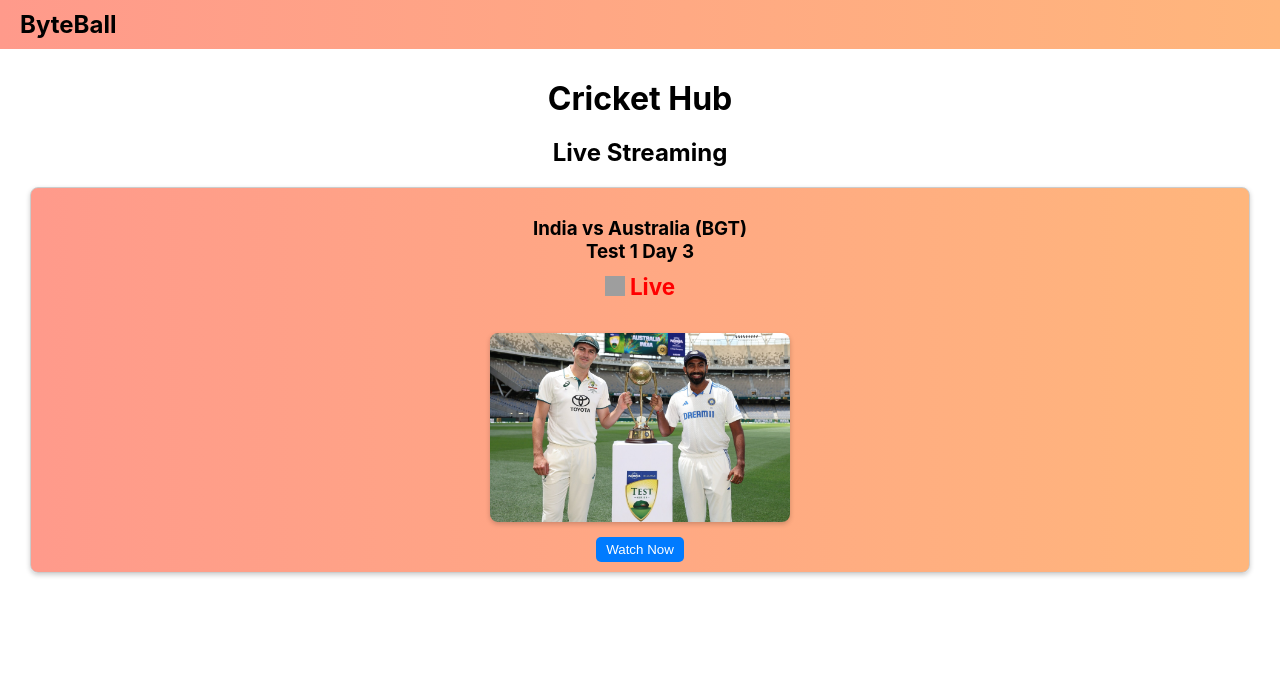
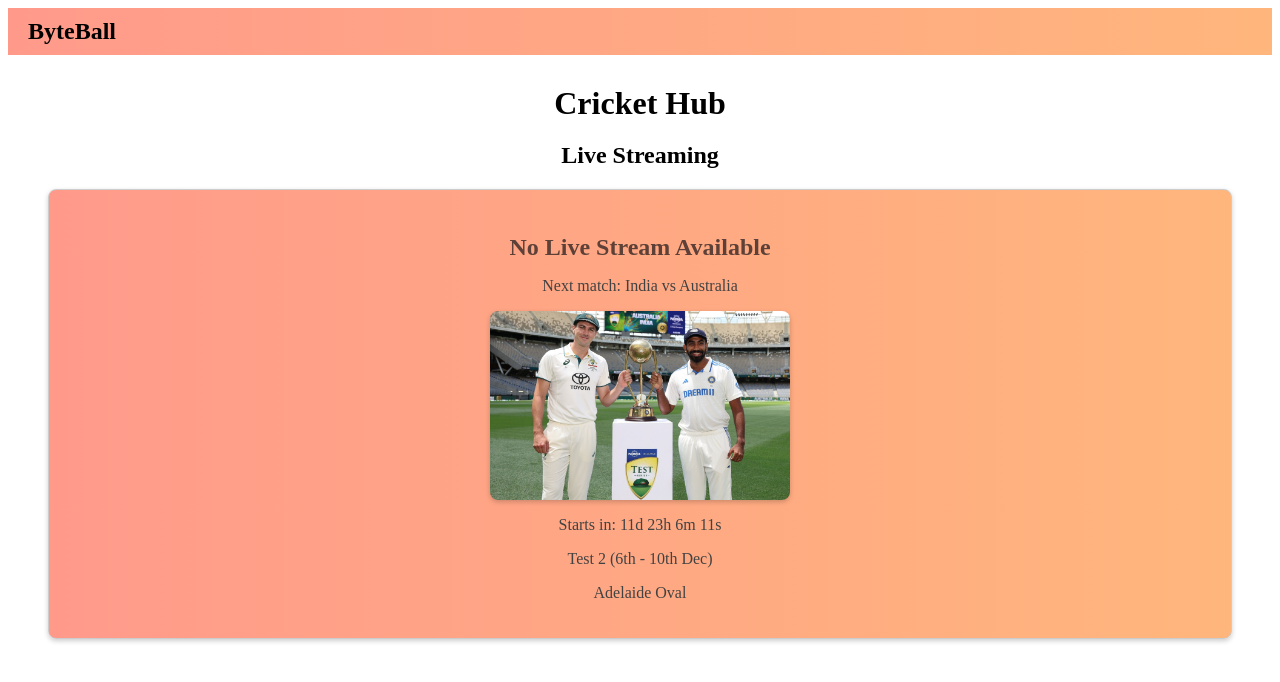
Before and after one commit to swgtds/byteball, a React (Create React App) app in the folder frontend/: page / in a window 1280 px wide. Shown: the top 682 px of the page. Built offline with nearby package versions, Linux system fonts and the light colour scheme; grey boxes are pictures that could not be loaded.

Commit message:
added: NolivestreamCard

```diff
--- a/frontend/package.json
+++ b/frontend/package.json
@@ -14,6 +14,7 @@
     "framer-motion": "^11.11.17",
     "react": "^18.3.1",
     "react-dom": "^18.3.1",
+    "react-router-dom": "^7.0.1",
     "react-scripts": "5.0.1",
     "tailwind-merge": "^2.5.4",
     "typescript": "^4.9.5",
--- a/frontend/src/App.tsx
+++ b/frontend/src/App.tsx
@@ -1,7 +1,9 @@
 // src/App.tsx
 import React, { useState } from 'react';
+import { Routes, Route } from 'react-router-dom';  // Use Routes and Route for routing
 import Navbar from './components/Navbar';
 import SportsSection from './components/SportsSection';
+import BorderGavaskarTrophyPage from './pages/BorderGavaskarTrophyPage'; // Your page component
 
 const App: React.FC = () => {
   const [selectedSport, setSelectedSport] = useState('Cricket');
@@ -9,7 +11,11 @@
   return (
     <div>
       <Navbar />
-      <SportsSection sport={selectedSport} />
+      <Routes>
+        <Route path="/" element={<SportsSection sport={selectedSport} />} />
+        <Route path="/border-gavaskar-trophy-2024" element={<BorderGavaskarTrophyPage />} />
+        {/* Other routes can be added here */}
+      </Routes>
     </div>
   );
 };
--- a/frontend/src/components/Navbar.tsx
+++ b/frontend/src/components/Navbar.tsx
@@ -29,7 +29,7 @@
     flex: 1,
   },
   logoText: {
-    color: '#000000', // Black color for the logo text
+    color: '#000000',
     fontSize: '24px',
     fontWeight: 'bold',
     margin: 0,
--- /dev/null
+++ b/frontend/src/components/NoLiveStreamCard.tsx
@@ -0,0 +1,94 @@
+import React, { useState, useEffect } from 'react';
+
+const NoLiveStreamCard: React.FC = () => {
+  const [timeLeft, setTimeLeft] = useState(calculateTimeLeft());
+
+  useEffect(() => {
+    const timer = setInterval(() => {
+      setTimeLeft(calculateTimeLeft());
+    }, 1000);
+
+    return () => clearInterval(timer); // Cleanup on unmount
+  }, []);
+
+  // Function to calculate the time left until the match starts
+  function calculateTimeLeft() {
+    const matchStartTime = new Date("2024-12-06T09:00:00").getTime();
+    const now = new Date().getTime();
+    const difference = matchStartTime - now;
+
+    if (difference > 0) {
+      const days = Math.floor(difference / (1000 * 60 * 60 * 24));
+      const hours = Math.floor((difference % (1000 * 60 * 60 * 24)) / (1000 * 60 * 60));
+      const minutes = Math.floor((difference % (1000 * 60 * 60)) / (1000 * 60));
+      const seconds = Math.floor((difference % (1000 * 60)) / 1000);
+      return { days, hours, minutes, seconds };
+    }
+    return null; // Match has started or passed
+  }
+
+  return (
+    <div style={styles.card}>
+      <h3 style={styles.heading}>No Live Stream Available</h3>
+      <p style={styles.text}>Next match: India vs Australia</p>
+      <div style={styles.thumbnailContainer}>
+        <img
+          src="/images/ind-vs-aus.jpg"
+          alt="India vs Australia Match Thumbnail"
+          style={styles.thumbnail}
+        />
+      </div>
+      {timeLeft ? (
+        <div style={styles.countdown}>
+          <p style={styles.text}>
+            Starts in: {timeLeft.days}d {timeLeft.hours}h {timeLeft.minutes}m{" "}
+            {timeLeft.seconds}s
+          </p>
+          <p style={styles.text}>Test 2 (6th - 10th Dec)</p>
+          <p style={styles.text}>Adelaide Oval</p>
+        </div>
+      ) : (
+        <p style={styles.text}>Match has started! Check back soon for live updates.</p>
+      )}
+    </div>
+  );
+};
+
+const styles = {
+  card: {
+    border: '1px solid #ccc',
+    padding: '20px',
+    margin: '20px',
+    borderRadius: '8px',
+    boxShadow: '0 2px 5px rgba(0,0,0,0.2)',
+    background: 'linear-gradient(to right, #ff9a8b, #ffb67c)', // Same gradient as LiveStreamCard
+    textAlign: 'center' as const,
+  },
+  heading: {
+    color: '#5D4037',
+    fontSize: '1.5rem',
+    marginBottom: '10px',
+  },
+  text: {
+    color: '#424242',
+    fontSize: '1rem',
+  },
+  thumbnailContainer: {
+    marginTop: '15px',
+    display: 'flex',
+    justifyContent: 'center',
+  },
+  thumbnail: {
+    width: '300px',
+    height: 'auto',
+    borderRadius: '8px',
+    boxShadow: '0 2px 5px rgba(0,0,0,0.2)',
+  },
+  countdown: {
+    marginTop: '10px',
+    fontSize: '1rem',
+    color: '#5D4037',
+  },
+};
+
+export default NoLiveStreamCard;
--- a/frontend/src/components/SportsSection.tsx
+++ b/frontend/src/components/SportsSection.tsx
@@ -1,37 +1,56 @@
-// src/components/SportsSection.tsx
-import React from 'react';
+// src/components/SportsSectionCard.tsx
+import React, { useState, useEffect } from 'react';
 import LiveStreamCard from './LiveStreamCard';
+import NoLiveStreamCard from './NoLiveStreamCard';
 
 const SportsSection: React.FC = () => {
+  const [hasLiveStream, setHasLiveStream] = useState(false);
+
+  // Define the live stream time range
+  const startTime = new Date("2024-12-06T09:00:00");
+  const endTime = new Date("2024-12-11T23:00:00");
+
+  useEffect(() => {
+    const checkLiveStreamStatus = () => {
+      const now = new Date();
+      if (now >= startTime && now <= endTime) {
+        setHasLiveStream(true);
+      } else {
+        setHasLiveStream(false);
+      }
+    };
+
+    // Check immediately and set interval for live updates
+    checkLiveStreamStatus();
+    const interval = setInterval(checkLiveStreamStatus, 1000);
+
+    // Cleanup the interval on component unmount
+    return () => clearInterval(interval);
+  }, [startTime, endTime]);
+
   return (
     <div style={styles.container}>
       <h1 style={styles.heading}>Cricket Hub</h1>
       <section style={styles.section}>
         <h2>Live Streaming</h2>
-        <LiveStreamCard title={
-          <div style={styles.liveTitleContainer}>
-            <span>
-              India vs Australia (BGT) <br /> Test 1 Day 3
-            </span>
-            <div style={styles.liveBadge}>
+        {hasLiveStream ? (
+          <LiveStreamCard
+            title="India vs Australia (BGT) Test 1 Day 3"
+            redirectTo="/border-gavaskar-trophy-2024" // Updated redirect to the new route
+            startTime={startTime.toISOString()}
+            endTime={endTime.toISOString()}
+          >
+            <div style={styles.thumbnailContainer}>
               <img
-                src="/images/live-icon.png" // Add a 'live' icon image to represent live status
-                alt="Live Icon"
-                style={styles.liveIcon}
+                src="/images/ind-vs-aus.jpg"
+                alt="India vs Australia Match"
+                style={styles.thumbnail}
               />
-              <span style={styles.liveText}>Live</span>
             </div>
-          </div>
-        } redirectTo="/videos/stream-ended.html">
-
-          <div style={styles.thumbnailContainer}>
-            <img
-              src="/images/ind-vs-aus.jpg" // Path to the cricket thumbnail image
-              alt="India vs Australia Match"
-              style={styles.thumbnail}
-            />
-          </div>
-        </LiveStreamCard>
+          </LiveStreamCard>
+        ) : (
+          <NoLiveStreamCard />
+        )}
       </section>
     </div>
   );
@@ -40,7 +59,7 @@
 const styles = {
   container: {
     padding: '20px',
-    textAlign: 'center',
+    textAlign: 'center' as const,
   },
   heading: {
     fontSize: '2em',
@@ -48,26 +67,6 @@
   },
   section: {
     margin: '20px 0',
-  },
-  liveTitleContainer: {
-    display: 'flex',
-    flexDirection: 'column',
-    alignItems: 'center',
-  },
-  liveBadge: {
-    display: 'flex',
-    alignItems: 'center',
-    marginTop: '10px',
-  },
-  liveIcon: {
-    width: '20px',
-    height: '20px',
-    marginRight: '5px',
-  },
-  liveText: {
-    fontSize: '1.2em',
-    color: 'red', // Red color for 'Live'
-    fontWeight: 'bold',
   },
   thumbnailContainer: {
     marginTop: '15px',
--- a/frontend/src/index.tsx
+++ b/frontend/src/index.tsx
@@ -1,19 +1,12 @@
+// src/index.tsx (or main.tsx)
 import React from 'react';
-import ReactDOM from 'react-dom/client';
-import './index.css';
+import ReactDOM from 'react-dom';
 import App from './App';
-import reportWebVitals from './reportWebVitals';
+import { BrowserRouter } from 'react-router-dom';  // Import BrowserRouter
 
-const root = ReactDOM.createRoot(
-  document.getElementById('root') as HTMLElement
+ReactDOM.render(
+  <BrowserRouter>  {/* Wrap your app with BrowserRouter */}
+    <App />
+  </BrowserRouter>,
+  document.getElementById('root')
 );
-root.render(
-  <React.StrictMode>
-    <App />
-  </React.StrictMode>
-);
-
-// If you want to start measuring performance in your app, pass a function
-// to log results (for example: reportWebVitals(console.log))
-// or send to an analytics endpoint. Learn more: https://bit.ly/CRA-vitals
-reportWebVitals();
--- /dev/null
+++ b/frontend/src/pages/BorderGavaskarTrophyPage.tsx
@@ -0,0 +1,31 @@
+import React from 'react';
+
+const BorderGavaskarTrophyPage: React.FC = () => {
+  return (
+    <div style={styles.container}>
+      <h1>Border Gavaskar Trophy 2024</h1>
+      <div style={styles.videoContainer}>
+        {/* You can either directly use an iframe or render the contents */}
+        <iframe
+          src="/videos/border-gavaskar-trophy-2024.html"
+          width="100%"
+          height="600px"
+          frameBorder="0"
+          title="BGT 2024"
+        />
+      </div>
+    </div>
+  );
+};
+
+const styles = {
+  container: {
+    padding: '20px',
+    textAlign: 'center' as const,
+  },
+  videoContainer: {
+    marginTop: '20px',
+  },
+};
+
+export default BorderGavaskarTrophyPage;
```
Also changed, not shown: 1 other file (tests, documents, lock files or other folders).
